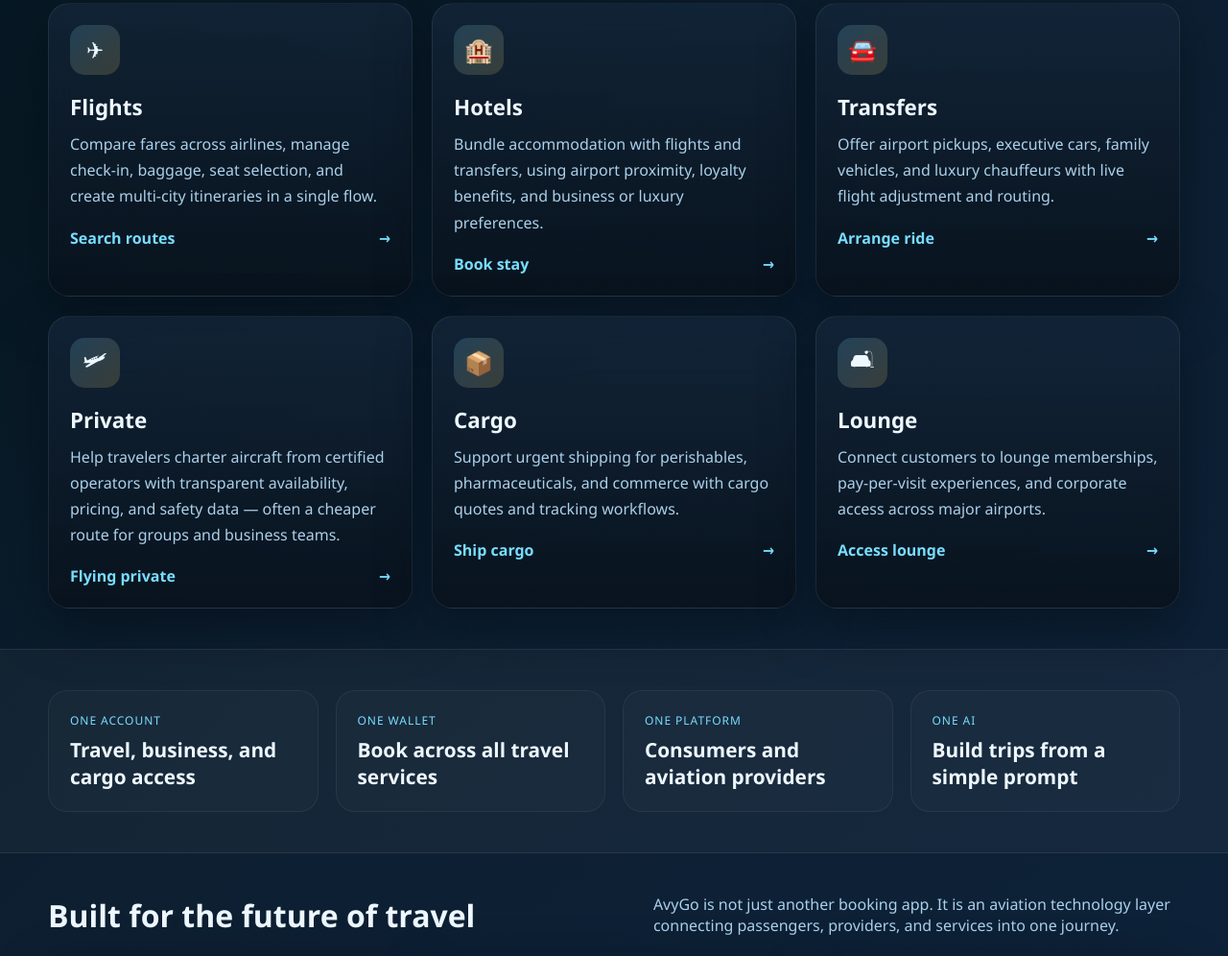
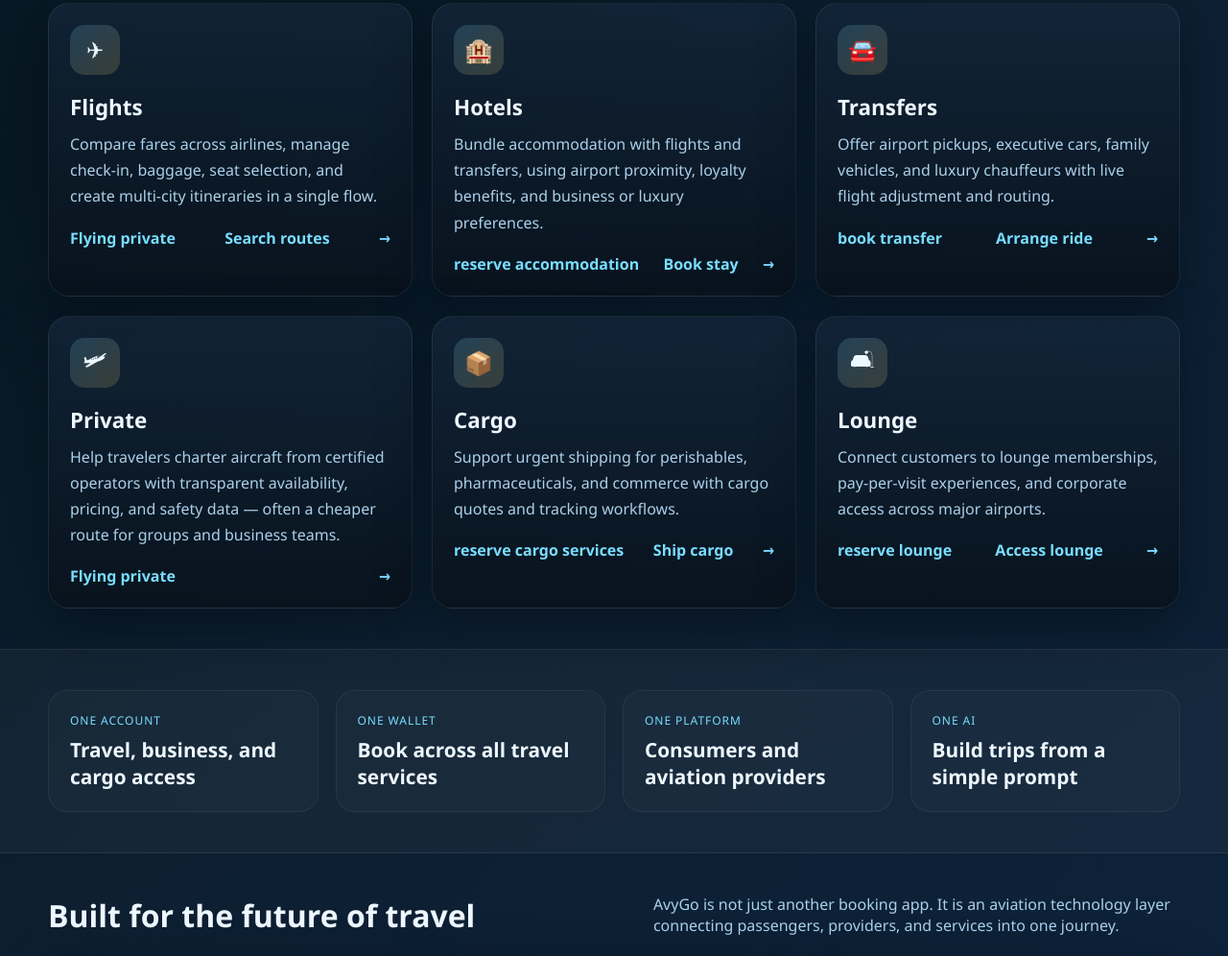
Before and after one commit to tycoon-x32/avygo, a website: page index.html in a window 1280 px wide. Shown: the part 801-1797 px from the top of the page at 96% size. Drawn offline with Linux system fonts and the light colour scheme.

Commit message:
Update index.html
update the links and the clusters edited

```diff
--- a/index.html
+++ b/index.html
@@ -132,6 +132,7 @@
               <h3>Flights</h3>
               <p>Compare fares across airlines, manage check-in, baggage, seat selection, and create multi-city itineraries in a single flow.</p>
               <div class="link-row">
+                <a href="https://www.skyscanner.net" target="_blank" rel="noopener noreferrer">Flying private</a>
                 <span>Search routes</span>
                 <span>→</span>
               </div>
@@ -142,6 +143,7 @@
               <h3>Hotels</h3>
               <p>Bundle accommodation with flights and transfers, using airport proximity, loyalty benefits, and business or luxury preferences.</p>
               <div class="link-row">
+                <a href="https://www.airbnb.com" target="_blank" rel="noopener noreferrer">reserve accommodation</a>
                 <span>Book stay</span>
                 <span>→</span>
               </div>
@@ -152,6 +154,7 @@
               <h3>Transfers</h3>
               <p>Offer airport pickups, executive cars, family vehicles, and luxury chauffeurs with live flight adjustment and routing.</p>
               <div class="link-row">
+                <a href="https://www.uber.com" target="_blank" rel="noopener noreferrer">book transfer</a>
                 <span>Arrange ride</span>
                 <span>→</span>
               </div>
@@ -172,6 +175,7 @@
               <h3>Cargo</h3>
               <p>Support urgent shipping for perishables, pharmaceuticals, and commerce with cargo quotes and tracking workflows.</p>
               <div class="link-row">
+                <a href="https://www.dhl.com" target="_blank" rel="noopener noreferrer">reserve cargo services</a>
                 <span>Ship cargo</span>
                 <span>→</span>
               </div>
@@ -182,6 +186,7 @@
               <h3>Lounge</h3>
               <p>Connect customers to lounge memberships, pay-per-visit experiences, and corporate access across major airports.</p>
               <div class="link-row">
+                <a href="https://www.prioritypass.com" target="_blank" rel="noopener noreferrer">reserve lounge</a>
                 <span>Access lounge</span>
                 <span>→</span>
               </div>
```
